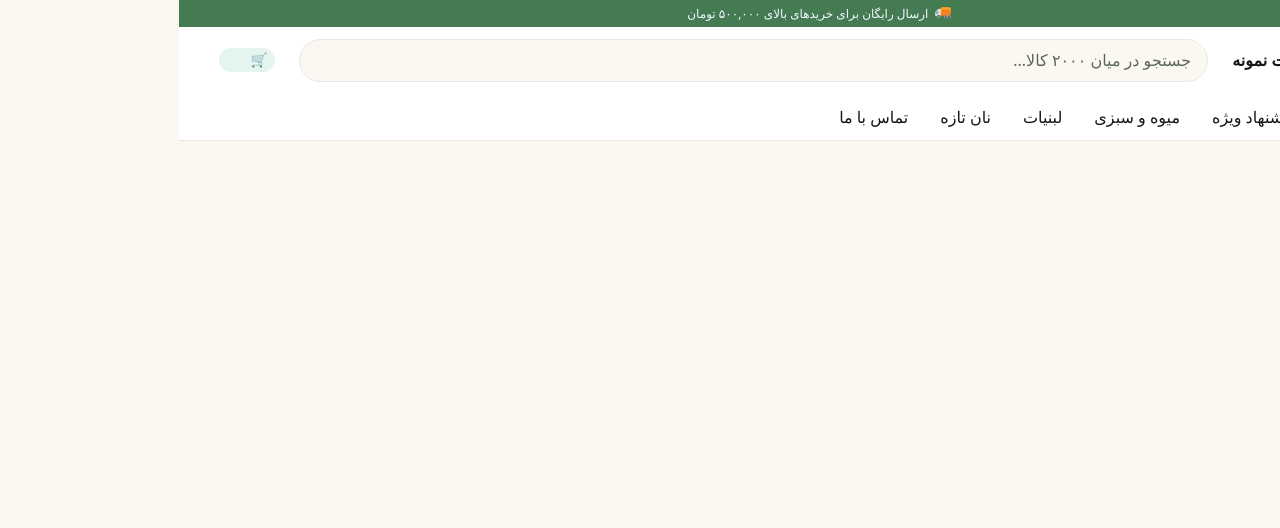
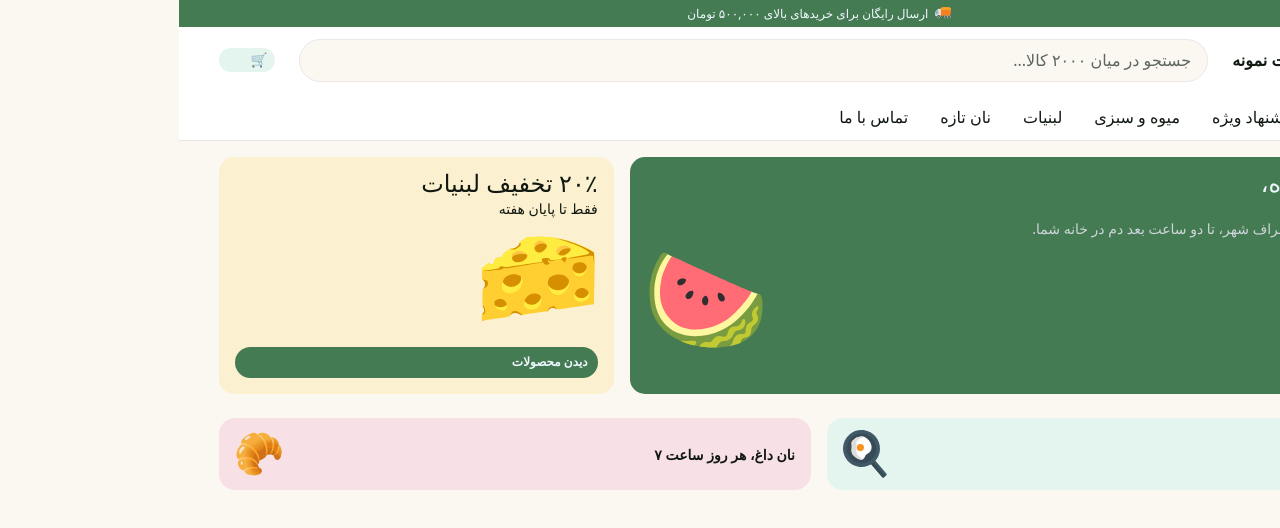
Before and after one commit to FatemehTayebiSalar/big-o-shop, a React (Vite) app: page / in a window 1280 px wide. Shown: the top 528 px of the page. Built offline with nearby package versions, Linux system fonts and the light colour scheme.

Commit message:
feat(big-o): add Hero and Ads components

```diff
--- a/src/App.tsx
+++ b/src/App.tsx
@@ -1,7 +1,17 @@
+import Ads from "./components/Ads";
 import Header from "./components/Header";
+import Hero from "./components/Hero";
 
 export default function App() {
   return (
-    <Header/>
+    <>
+      <a href="#main-content" className="skip-link">پرش به محتوای اصلی</a>
+      <Header />
+      <main id="main-content">
+        <Hero />
+        <Ads />
+      </main>
+    </>
+
   )
 }
--- /dev/null
+++ b/src/components/Ads.tsx
@@ -0,0 +1,17 @@
+import firstAdImg from "../../assets/products/pan.svg";
+import secondAdImg from "../../assets/products/croissant.svg";
+
+export default function Ads() {
+    return(
+        <div className="ads">
+            <aside aria-labelledby="breakfast-ad-title">
+                <h2 id="breakfast-ad-title">سبد صبحانه خانواده</h2>
+                <img src={ firstAdImg } alt="" />
+            </aside>
+            <aside aria-labelledby="bread-ad-title">
+                <h2 id="bread-ad-title">نان داغ، هر روز ساعت ۷</h2>
+                <img src={ secondAdImg } alt="" />
+            </aside>
+        </div>
+    )
+}
--- /dev/null
+++ b/src/components/Hero.tsx
@@ -0,0 +1,28 @@
+import firstBannerImg from "../../assets/products/watermelon.svg";
+import secondBannerImg from "../../assets/products/cheese.svg";
+
+export default function Hero() {
+    return (
+        <div className="banner">
+            <section className="first-banner" >
+                <h2>میوه های تازه،<br/> هر روز صبح</h2>
+                <p>مستقیم از باغ های اطراف شهر، تا دو ساعت بعد دم در خانه شما.</p>
+                <div className="first-banner-link">
+                <a href="#">خرید میوه و سبزی</a>
+                <img src={ firstBannerImg } alt=""/>
+                </div>
+
+
+            </section>
+            <section className="second-banner" >
+                    <h2>۲۰٪ تخفیف لبنیات</h2>
+                    <p>فقط تا پایان هفته</p>
+                    <div className="second-banner-link">
+                        <img src={ secondBannerImg } alt=""/>
+                        <a href="#dairy">دیدن محصولات</a>
+                    </div>
+
+            </section>
+        </div>
+    )
+}
```
